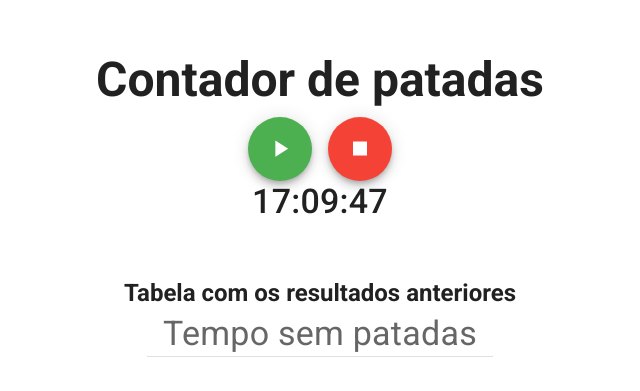
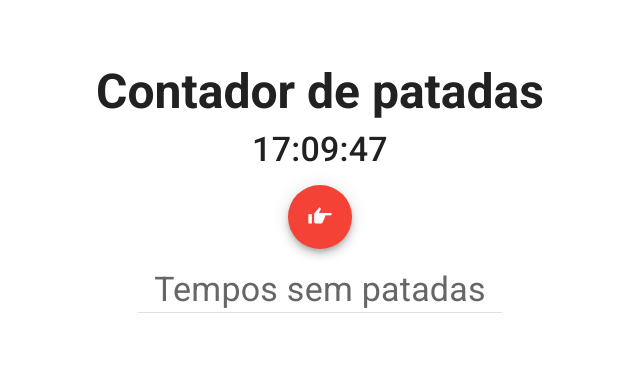
Before and after one commit to henriwasd/contador-patadas, a Vue app in the folder contador-patadas/: page / in a window 1280 px wide. Shown: the part 205-596 px from the top of the page, without its empty margins (320-960 px from the left). Built offline with nearby package versions, Linux system fonts and the light colour scheme.

Commit message:
Sistema pronto, apenas ver como começar do zero o contador e subir a aplicação em algum servidort

```diff
--- a/contador-patadas/src/components/HelloWorld.vue
+++ b/contador-patadas/src/components/HelloWorld.vue
@@ -10,45 +10,34 @@
         />
       </v-col>
 
+      <v-col class="mb-5" cols="12">
         <v-col class="mb-4">
-        <h1 class="display-2 font-weight-bold mb-3">
-          Contador de patadas
-        </h1>
+          <h1 class="display-2 font-weight-bold mb-3">Contador de patadas</h1>
 
-        <v-btn class="mx-2" fab dark large color="green">
-          <v-icon dark>mdi-play</v-icon>
-        </v-btn>
+          <p class="display-1 font-weight-medium">{{ this.dateNow }}</p>
           <v-btn
-          v-on:click="addArrayTimes()"
+            v-on:click="times.push(dateNow)"
             class="mx-2"
             fab
             dark
             large
             color="red"
           >
-          <v-icon dark>mdi-stop</v-icon>
+            <v-icon dark>mdi-hand-pointing-right</v-icon>
           </v-btn>
-        <p class="display-1 font-weight-medium">
-          {{ this.dateNow }}
-        </p>
         </v-col>
-
-      <v-col class="mb-5" cols="12">
-        <h2 class="headline font-weight-bold mb-3">
-          Tabela com os resultados anteriores
-        </h2>
 
         <v-row justify="center">
           <v-simple-table>
             <template v-slot:default>
               <thead>
                 <tr>
-                  <th class="text-left display-1">Tempo sem patadas</th>
+                  <th class="text-left display-1">Tempos sem patadas</th>
                 </tr>
               </thead>
               <tbody>
                 <tr v-for="time in times" :key="time">
-                  <td>{{ time }}</td>
+                  <td class="headline">{{ time }}</td>
                 </tr>
               </tbody>
             </template>
@@ -78,11 +67,6 @@ export default {
         .add(1, "s")
         .format("HH:mm:ss");
     }, 100);
-  },
-  computed: {
-    addArrayTimes: () => {
-      this.times.push(this.dateNow);
-    }
   }
 };
 </script>
```
Lines whose indentation alone changed are shown as unchanged.
